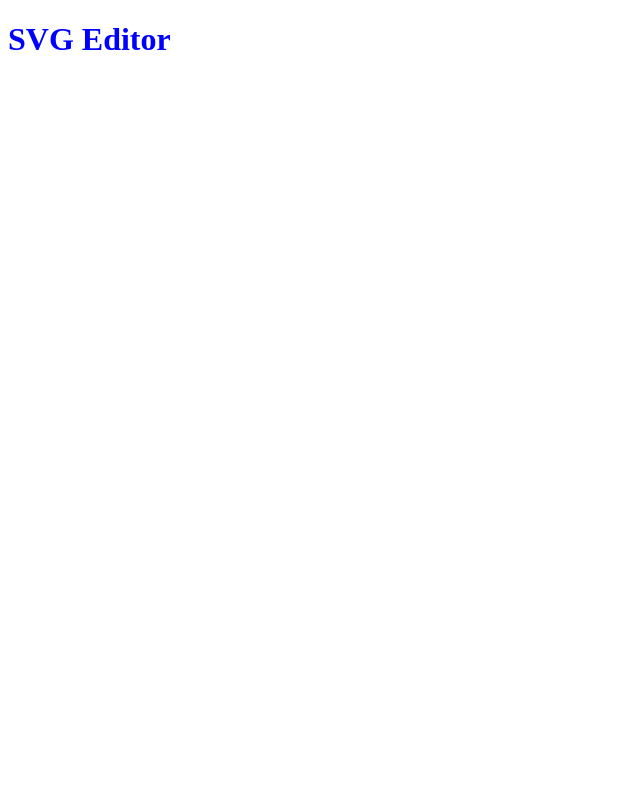
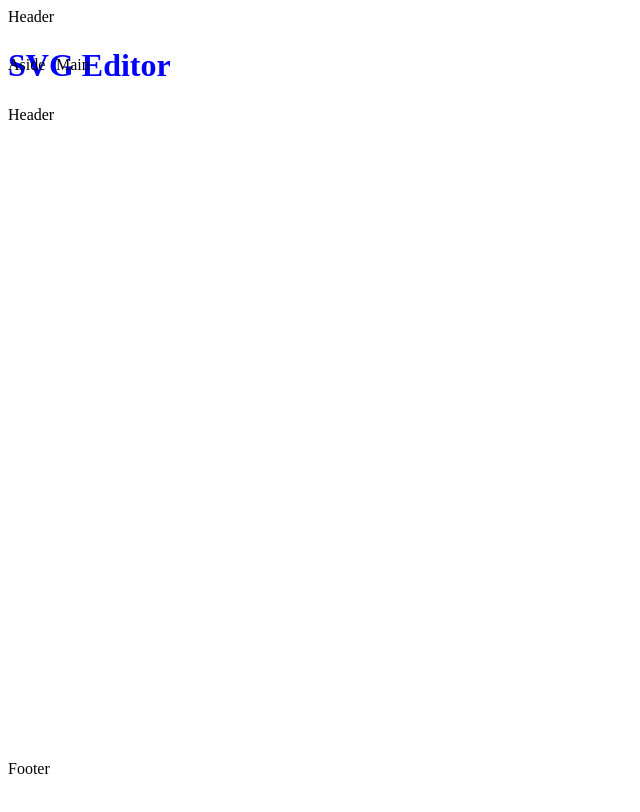
Before and after one commit to Kaemyll/ecma6-formation-project, a website built with webpack: page src/index.html in a window 1280 px wide. Shown: the whole page, without its empty margins (0-640 px from the left). Built offline with nearby package versions, Linux system fonts and the light colour scheme.

Commit message:
dev: starting css

```diff
--- a/src/index.html
+++ b/src/index.html
@@ -7,6 +7,13 @@
     <title>SVG Editor</title>
   </head>
   <body>
-    <h1>SVG Editor</h1>
+    <header>
+      Header
+      <h1>SVG Editor</h1>
+      Header
+    </header>
+    <aside>Aside</aside>
+    <main>Main</main>
+    <footer>Footer</footer>
   </body>
 </html>
--- a/src/style.css
+++ b/src/style.css
@@ -1,3 +1,31 @@
+body {
+  display: grid;
+  grid-template-columns: 3em auto;
+  grid-template-rows: 3em auto 3em;
+  grid-template-areas:
+    "header header"
+    "aside main"
+    "footer footer";
+  height: 100vh;
+  width: 100vw;
+}
+
+header {
+  grid-area: header;
+}
+
+aside {
+  grid-area: aside;
+}
+
+main {
+  grid-area: main;
+}
+
+footer {
+  grid-area: footer;
+}
+
 h1 {
   color: blue;
 }
```
